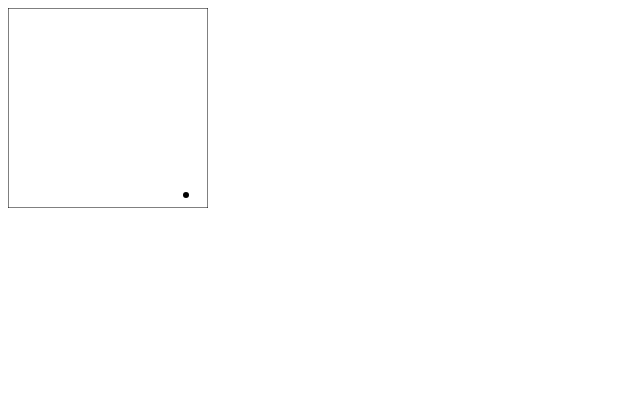
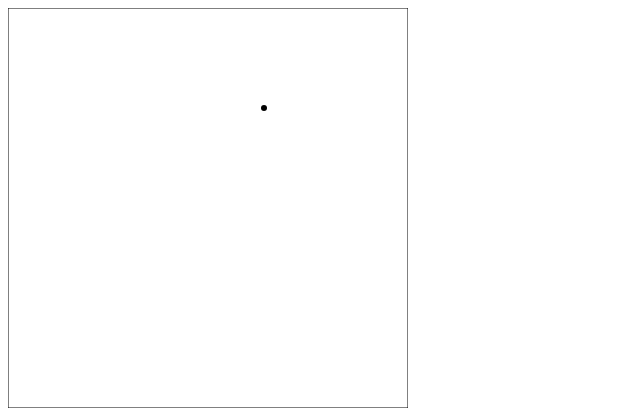
Before and after one commit to Fidelya1988/Ball, a plain HTML site: page Ball.html in a window 1280 px wide. Shown: the whole page, without its empty margins (0-640 px from the left). Drawn offline with Linux system fonts and the light colour scheme.

Commit message:
Сделала  возможным менять поле, сделала рандомными xSpeed и ySpeed

```diff
--- a/Ball.html
+++ b/Ball.html
@@ -10,14 +10,16 @@
 <body>
 
 
-    <canvas id="canvas" width=200 height=200></canvas>
+    <canvas id="canvas" width=400 height=400></canvas>
 
     <script>
+
+
         var Ball = function () {
             this.x = 100;
             this.y = 100;
-            this.xSpeed = -2;
-            this.ySpeed = 3;
+            this.xSpeed = Math.floor(Math.random()*(-5));
+            this.ySpeed = Math.floor(Math.random()*(5));
         };
         var circle = function (x, y, radius, fillCircle) {
             ctx.beginPath();
@@ -38,11 +40,16 @@
             this.y += this.ySpeed;
         };
 
+
+
+
+
+
         Ball.prototype.checkCollision = function () {
-            if (this.x < 0 || this.x > 200) {
+            if (this.x < 0 || this.x > width) {
                 this.xSpeed = -this.xSpeed;
             }
-            if (this.y < 0 || this.y > 200) {
+            if (this.y < 0 || this.y > height) {
                 this.ySpeed = -this.ySpeed;
             }
         };
@@ -50,14 +57,18 @@
         var canvas = document.getElementById("canvas");
         var ctx = canvas.getContext("2d");
 
+        var width = canvas.width;
+        var height = canvas.height;
+
         var ball = new Ball();
         setInterval(function () {
-            ctx.clearRect(0, 0, 200, 200);
+            ctx.clearRect(0, 0, width, height);
             ball.draw();
             ball.move();
             ball.checkCollision();
-            ctx.strokeRect(0, 0, 200, 200);
+            ctx.strokeRect(0, 0, width, height);
         }, 30);
+        var canvas
     </script>
 </body>
 
```
